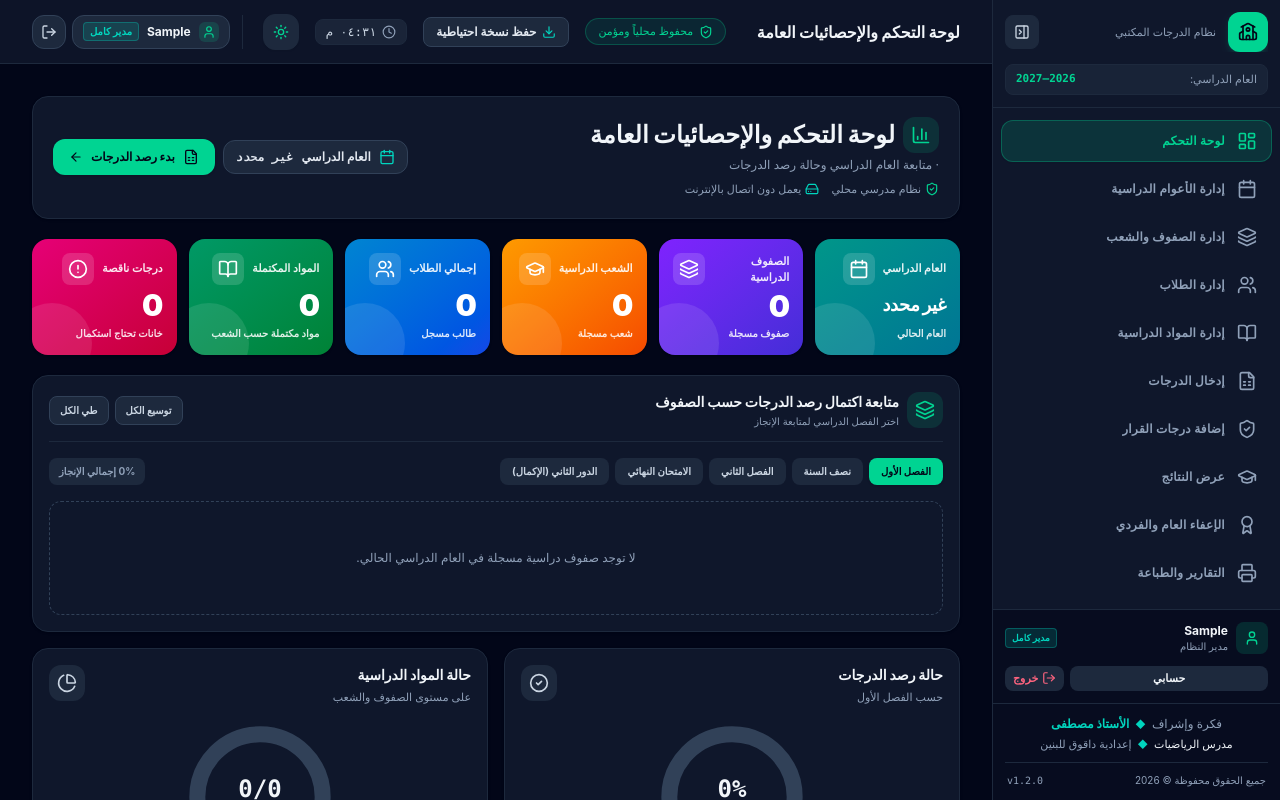
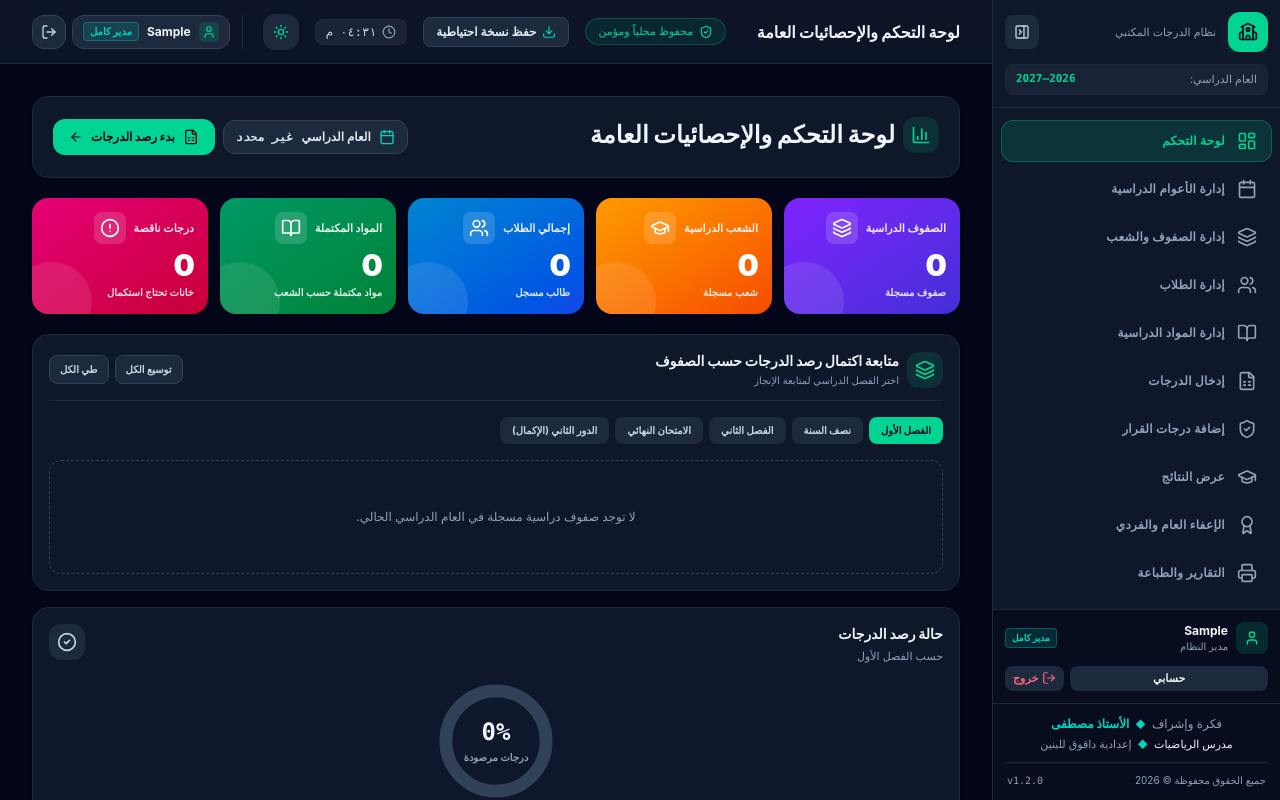
Before and after one commit to mustafaaliraqi898/Levels-of-Management, a React (Vite) app: page / in a window 1280 px wide. Both pictures are taken after typing "Sample", "Sample123", "Sample123" into the empty fields and a click on the button "إنشاء الحساب والبدء". Shown: the top 800 px of the page. Built offline with nearby package versions, Linux system fonts and the light colour scheme.

Commit message:
تنقيح لوحة التحكم وإزالة المعلومات المكررة

```diff
--- a/src/components/Dashboard/DashboardView.tsx
+++ b/src/components/Dashboard/DashboardView.tsx
@@ -24,8 +24,6 @@ import {
   AlertCircle,
   FileSpreadsheet,
   ArrowLeft,
-  ShieldCheck,
-  HardDrive,
   ChevronDown,
   ChevronUp,
   Clock,
@@ -97,8 +95,8 @@ const DonutChart: React.FC<DonutChartProps> = ({
         </span>
       </div>
 
-      <div className="flex flex-col items-center gap-3">
-        <div className="relative h-36 w-36 shrink-0 sm:h-40 sm:w-40">
+      <div className="flex flex-col items-center gap-2">
+        <div className="relative h-32 w-32 shrink-0">
           <svg viewBox="0 0 120 120" className="h-full w-full -rotate-90" role="img" aria-label={`نسبة ${title}: ${percentage}%`}>
             <circle cx="60" cy="60" r="47" fill="none" stroke={safeTotal > 0 ? secondaryColor : "currentColor"} className={safeTotal > 0 ? "" : "text-slate-200 dark:text-slate-700"} strokeWidth="12" />
             {safeTotal > 0 && (
@@ -355,15 +353,6 @@ export const DashboardView: React.FC<DashboardViewProps> = ({
 
   const statCards = [
     {
-      label: 'العام الدراسي',
-      value: currentYear?.name || 'غير محدد',
-      detail: 'العام الحالي',
-      icon: <Calendar className="h-5 w-5" />,
-      color: 'from-teal-600 to-cyan-700',
-      action: 'years' as ActiveTab,
-      compact: true,
-    },
-    {
       label: 'الصفوف الدراسية',
       value: activeClasses.length,
       detail: 'صفوف مسجلة',
@@ -416,12 +405,7 @@ export const DashboardView: React.FC<DashboardViewProps> = ({
             </span>
             <h1 className="text-xl font-black text-slate-900 dark:text-slate-100 sm:text-2xl">لوحة التحكم والإحصائيات العامة</h1>
           </div>
-          <p className="text-xs text-slate-500 dark:text-slate-400">
-            {settings.schoolName} · متابعة العام الدراسي وحالة رصد الدرجات
-          </p>
-          <div className="mt-2 flex flex-wrap items-center gap-3 text-[11px] text-slate-500 dark:text-slate-400">
-            <span className="inline-flex items-center gap-1"><ShieldCheck className="h-3.5 w-3.5 text-emerald-600 dark:text-emerald-400" /> نظام مدرسي محلي</span>
-            <span className="inline-flex items-center gap-1"><HardDrive className="h-3.5 w-3.5 text-teal-600 dark:text-teal-400" /> يعمل دون اتصال بالإنترنت</span>
+          <div className="mt-1 flex flex-wrap items-center gap-3 text-[11px] text-slate-500 dark:text-slate-400">
             {settings.directorName && <span>مدير المدرسة: {settings.directorName}</span>}
           </div>
         </div>
@@ -445,7 +429,7 @@ export const DashboardView: React.FC<DashboardViewProps> = ({
       </div>
 
       {/* Six colorful KPI cards inspired by the Absence dashboard */}
-      <div className="grid grid-cols-2 gap-3 sm:grid-cols-3 xl:grid-cols-6">
+      <div className="grid grid-cols-2 gap-3 sm:grid-cols-3 xl:grid-cols-5">
         {statCards.map((card) => (
           <button
             key={card.label}
@@ -458,7 +442,7 @@ export const DashboardView: React.FC<DashboardViewProps> = ({
               <span className="text-[11px] font-bold text-white/90">{card.label}</span>
               <span className="rounded-lg bg-white/15 p-1.5 text-white">{card.icon}</span>
             </div>
-            <div className={`relative font-black tracking-tight ${card.compact ? 'text-base sm:text-lg' : 'text-2xl sm:text-3xl'}`} dir="auto">
+            <div className="relative text-2xl font-black tracking-tight sm:text-3xl" dir="auto">
               {typeof card.value === 'number' ? card.value.toLocaleString('en-US') : card.value}
             </div>
             <span className="relative text-[10px] font-semibold text-white/85">{card.detail}</span>
@@ -468,7 +452,7 @@ export const DashboardView: React.FC<DashboardViewProps> = ({
 
       {/* Main analytics area: class completion and two donut charts */}
       <div className="grid min-w-0 grid-cols-1 gap-4 2xl:grid-cols-12">
-        <section className="min-w-0 rounded-2xl border border-slate-200 bg-white p-4 shadow-sm dark:border-slate-800 dark:bg-slate-900 2xl:col-span-6">
+        <section className="min-w-0 rounded-2xl border border-slate-200 bg-white p-4 shadow-sm dark:border-slate-800 dark:bg-slate-900 2xl:col-span-8">
           <div className="mb-4 flex flex-col gap-3 border-b border-slate-200 pb-3 dark:border-slate-800 sm:flex-row sm:items-center sm:justify-between">
             <div className="flex items-center gap-2">
               <span className="rounded-xl bg-emerald-50 p-2 text-emerald-700 dark:bg-emerald-500/15 dark:text-emerald-400"><Layers className="h-5 w-5" /></span>
@@ -494,9 +478,6 @@ export const DashboardView: React.FC<DashboardViewProps> = ({
                 {STAGE_LABELS[stage]}
               </button>
             ))}
-            <span className="mr-auto rounded-lg bg-slate-50 px-2.5 py-1.5 text-[10px] font-bold text-slate-500 dark:bg-slate-800 dark:text-slate-400">
-              {hierarchyStats.overallPercent}% إجمالي الإنجاز
-            </span>
           </div>
 
           {hierarchyStats.classes.length === 0 ? (
@@ -652,7 +633,7 @@ export const DashboardView: React.FC<DashboardViewProps> = ({
           )}
         </section>
 
-        <div className="grid min-w-0 grid-cols-1 gap-4 sm:grid-cols-2 2xl:col-span-6 2xl:grid-cols-2">
+        <div className="grid min-w-0 grid-cols-1 gap-3 2xl:col-span-4 2xl:grid-cols-1">
           <DonutChart
             title="حالة رصد الدرجات"
             subtitle={`حسب ${STAGE_LABELS[selectedStage]}`}
```
